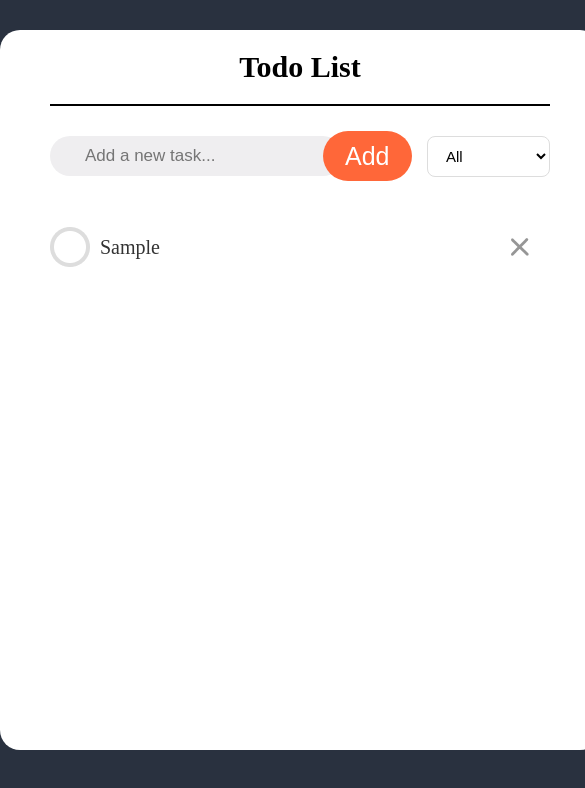
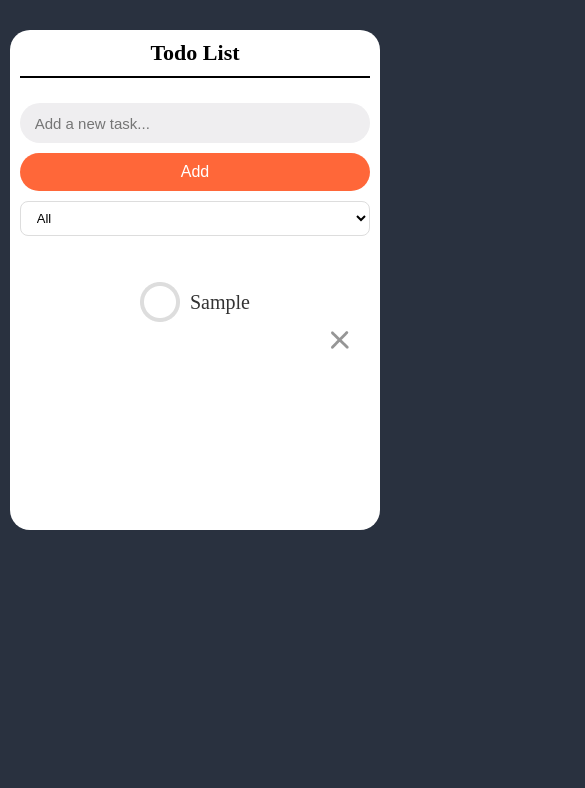
Before and after one commit to ezadin2/React-Qemer-Tech-Todo-app, a React (Vite) app: page / in a window 390 px wide. Both pictures are taken after typing "Sample" into the empty fields and a click on the button "Add". Shown: the top 788 px of the page, 585 px wide, since content can reach past the window. Built offline with nearby package versions, Linux system fonts and the light colour scheme.

Commit message:
Update Todo.css

```diff
--- a/src/component/Css/Todo.css
+++ b/src/component/Css/Todo.css
@@ -1,7 +1,7 @@
-.todo{
+/* Desktop styles (original) */
+.todo {
   display: flex;
   flex-direction: column;
-
   background-color: white;
   margin: auto;
   border-radius: 20px;
@@ -12,7 +12,8 @@
   margin-bottom: 100px;
   min-height: 720px;
 }
-.todo-header{
+
+.todo-header {
   text-align: center;
   font-size: 30px;
   font-weight: 600;
@@ -20,13 +21,15 @@
   border-bottom: 2px solid black;
   margin-bottom: 5px;
 }
-.todo-add{
+
+.todo-add {
   display: flex;
   justify-content: center;
   align-items: center;
   margin-top: 20px;
 }
-.todo-input{
+
+.todo-input {
   width: 570px;
   height: 40px;
   border-radius: 50px;
@@ -37,7 +40,8 @@
   padding-left: 35px;
   font-size: 17px;
 }
-.todo-add-btn{
+
+.todo-add-btn {
   width: 187px;
   height: 50px;
   border-radius: 50px;
@@ -52,23 +56,147 @@
   cursor: pointer;
 }
 
-.todo-filter{
-  margin-left:15px;
-  padding:10px 14px;
-  border-radius:8px;
-  border:1px solid #ddd;
-  font-size:15px;
-  background:white;
-  cursor:pointer;
-  transition:0.2s;
+.todo-filter {
+  margin-left: 15px;
+  padding: 10px 14px;
+  border-radius: 8px;
+  border: 1px solid #ddd;
+  font-size: 15px;
+  background: white;
+  cursor: pointer;
+  transition: 0.2s;
 }
 
-.todo-filter:hover{
-  border-color:#ff6739;
+.todo-filter:hover {
+  border-color: #ff6739;
 }
 
-.todo-filter:focus{
-  outline:none;
-  border-color:#ff6739;
-  box-shadow:0 0 4px rgba(255,103,57,0.5);
+.todo-filter:focus {
+  outline: none;
+  border-color: #ff6739;
+  box-shadow: 0 0 4px rgba(255, 103, 57, 0.5);
 }
+
+.todo-items {
+  margin-top: 30px;
+  padding: 16px 0;
+}
+
+.todo-contianer {
+  display: flex;
+  justify-content: space-between;
+  align-items: center;
+  text-align: center;
+}
+
+.todo-contianer .todo-text {
+  font-size: 20px;
+  font-weight: 500;
+  color: #333;
+  text-align: left;
+  display: flex;
+  align-items: center;
+  gap: 10px;
+}
+
+.todoitem-cross {
+  padding-right: 20px;
+  cursor: pointer;
+}
+
+.line-through {
+  text-decoration: line-through solid #333;
+}
+
+/* --- Mobile Responsive --- */
+
+/* Tablet & small screens (≤ 768px) */
+@media (max-width: 768px) {
+  .todo {
+    width: 90%;
+    padding: 0 20px;
+    min-height: 600px;
+  }
+
+  .todo-header {
+    font-size: 26px;
+    padding: 15px 0;
+  }
+
+  .todo-input {
+    width: 70%;
+    font-size: 16px;
+    padding-left: 20px;
+  }
+
+  .todo-add-btn {
+    width: 100px;
+    font-size: 18px;
+    height: 40px;
+    margin-left: 10px;
+  }
+
+  .todo-filter {
+    padding: 8px 12px;
+    font-size: 14px;
+    margin-left: 10px;
+  }
+
+  .todo-contianer .todo-text {
+    font-size: 18px;
+  }
+}
+
+/* Mobile & extra small screens (≤ 480px) */
+@media (max-width: 480px) {
+  .todo {
+    width: 95%;
+    padding: 0 10px;
+    min-height: 500px;
+    padding-bottom: 15px;
+  }
+
+  .todo-header {
+    font-size: 22px;
+    padding: 10px 0;
+  }
+
+  .todo-add {
+    flex-direction: column;
+    gap: 10px;
+  }
+
+  .todo-input {
+    width: 100%;
+    font-size: 15px;
+    padding-left: 15px;
+  }
+
+  .todo-add-btn {
+    width: 100%;
+    font-size: 16px;
+    height: 38px;
+    margin-left: 0;
+  }
+
+  .todo-filter {
+    width: 100%;
+    margin-left: 0;
+    font-size: 13px;
+  }
+
+  .todo-contianer {
+    flex-direction: column;
+    align-items: flex-start;
+    gap: 8px;
+  }
+
+  .todo-contianer .todo-text {
+    font-size: 16px;
+  }
+
+  .todoitem-cross {
+    padding-right: 0;
+    align-self: flex-end;
+  }
+}
```
Lines whose indentation alone changed are shown as unchanged.
